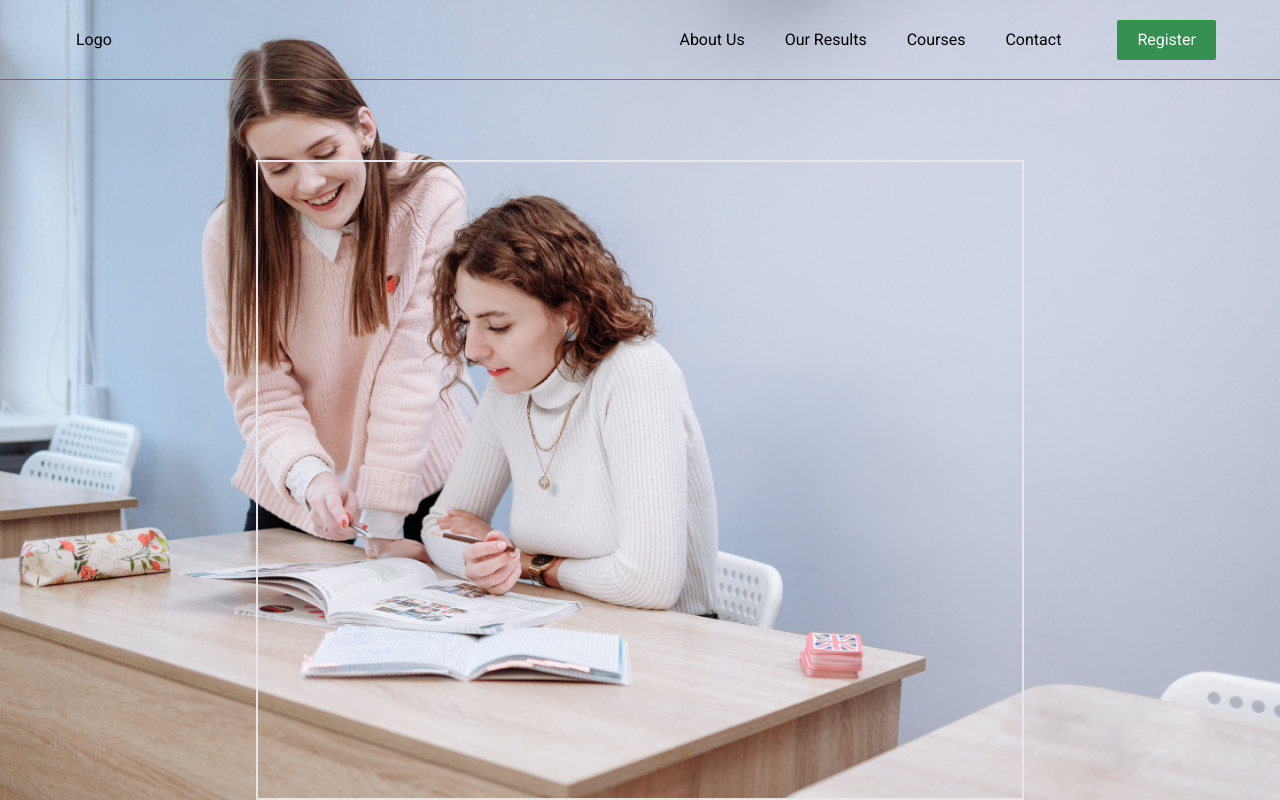
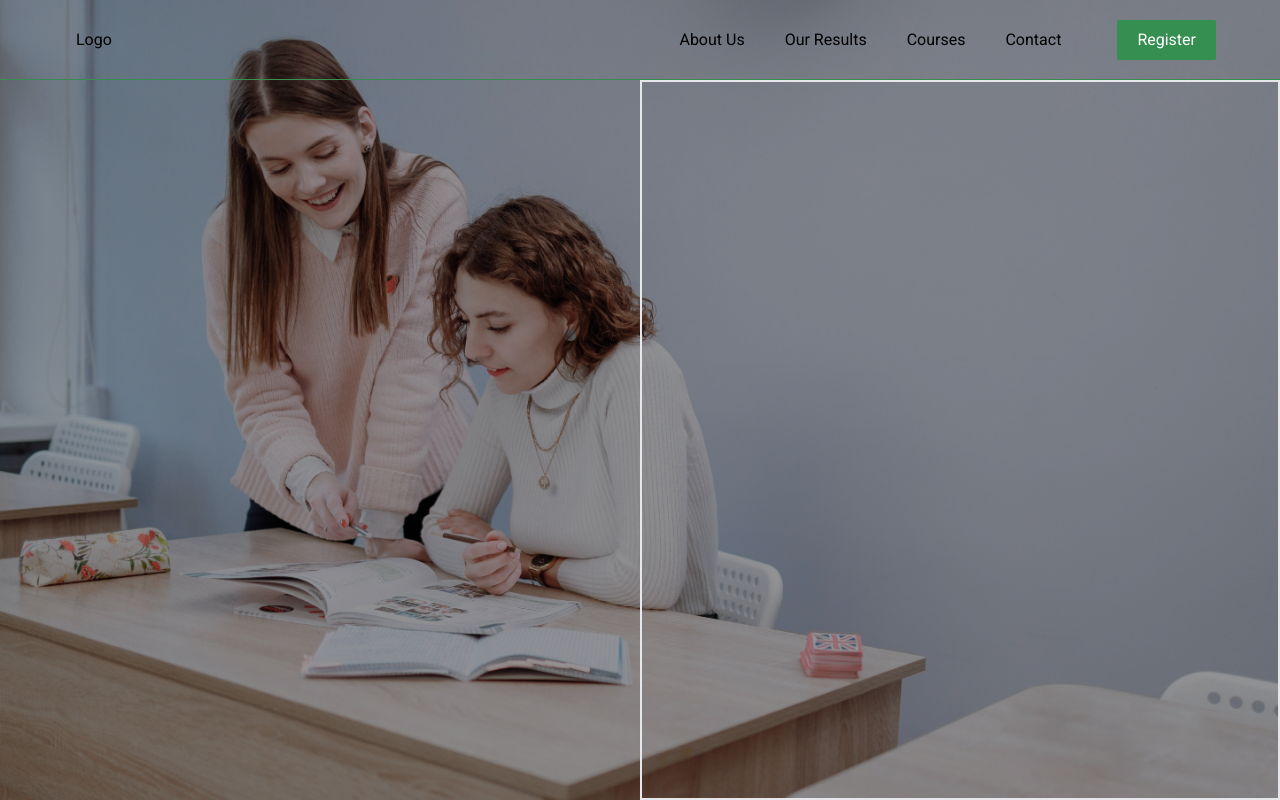
Before and after one commit to sandeepkdasari143/edutech-landing-page, a React (Vite) app: page / in a window 1280 px wide. Built offline with nearby package versions, Linux system fonts and the light colour scheme.

Commit message:
Hero section (50%)

```diff
--- a/src/components/Header/Header.jsx
+++ b/src/components/Header/Header.jsx
@@ -33,9 +33,9 @@ const Header = () => {
 }
 
 const styles = {
-    Header:"h-[10vh] absolute inset-x-0 z-10 px-16 border-b border-[#348f50]",
+    Header:" h-[10vh] absolute inset-x-0 z-10 px-5 md:px-16 border-b border-[#348f50]",
     Logo: "cursor-pointer flex flex-row gap-3",
-    NavBar:"",
+    NavBar:"hidden md:flex transition-all duration-500 ease-in-out",
     NavItem:"",
     CTABtn: "bg-[#348f50] text-[#ffffff] px-5 py-2 rounded-sm",
 }
--- /dev/null
+++ b/src/components/Hero/Hero.css
@@ -0,0 +1,16 @@
+
+.innerWrapper{
+    width: 100%;
+    height: 100%;
+    background: linear-gradient(135deg, rgba(0,0,0,0.4) 0%, rgba(0,0,0,0.4) 25%, rgba(0,23,149,0.6) 50%, rgba(255,0,0,0.6) 75%, rgba(0,23,149,0.6) 100%);
+    position: absolute;
+    top: 0;
+    left: 0;
+    background-repeat: no-repeat;
+    background-size: 400% 400%;
+    transition: 1500ms linear;
+}
+
+.heroWrapper:hover .innerWrapper{
+    background-position: 100% 100%;
+}
--- a/src/components/Hero/Hero.jsx
+++ b/src/components/Hero/Hero.jsx
@@ -1,24 +1,34 @@
 import React from 'react'
 import Box from '@mui/material/Box';
 import Stack from '@mui/material/Stack';
-import HeroImg from '../../assets/HOME/HERO02.jpg'
-
+import HeroImg from '../../assets/HOME/HERO02.jpg';
+import Typography from '@mui/material/Typography';
+import './Hero.css';
 const Hero = () => {
     return(
         <Box className={styles.HeroWrapper}>
             <img src={HeroImg} className={styles.HeroBGImg} />
 
+            <div className='innerWrapper'></div>
+
             {/* Hero Section Typography here... */}
-            <Stack spacing={3} alignItems={"start"} className={styles.HeroTypography}>
-            </Stack>
+            <Box className={styles.HeroTypographyWrapper}>
+                <Stack>
+                    <Typography></Typography>
+                    <Typography></Typography>
+                    <button></button>
+                </Stack>
+            </Box>
         </Box>
     )
 }
 
 const styles = {
-    HeroWrapper: "relative flex flex-col items-center justify-end h-[100vh] w-[100%] bg-gradient-to-r from-cyan-500/50 to-blue-500/50 transition-all duration-500 ease-in-out",
-    HeroBGImg: "transition-all duration-500 ease-in-out lg:absolute lg:h-[100%] w-[100%] object-cover object-left-top",
-    HeroTypography:"w-[90%] lg:w-[60%] border-2 z-10 h-[80vh]",
+    HeroWrapper: "relative flex flex-col items-center lg:items-end lg:justify-end h-[100vh] w-[100%] bg-gradient-to-r from-cyan-500/50 to-blue-500/50 transition-all duration-500 ease-in-out heroWrapper",
+
+    HeroBGImg: "transition-all duration-500 ease-in-out lg:absolute h-[50%] lg:h-[100%] w-[100%] object-cover object-left-top",
+
+    HeroTypographyWrapper:"float-right w-[90%] lg:w-[50%] xl:w-[50%] h-[50%] lg:h-[90vh] border-2 z-10 flex items-center justify-center",
 }
 
-export default Hero
+export default Hero;
```
